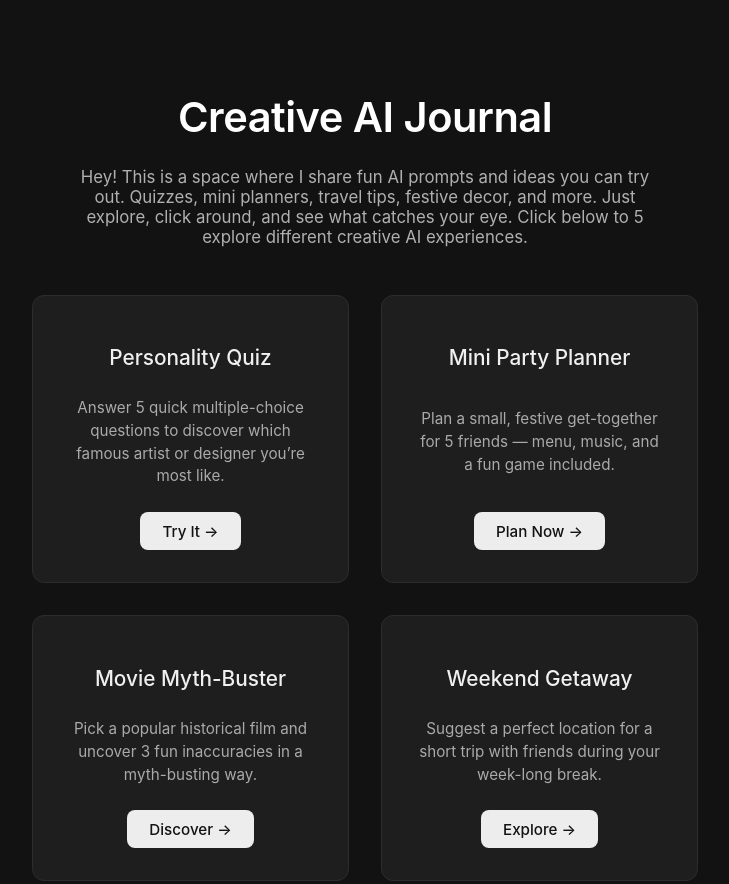
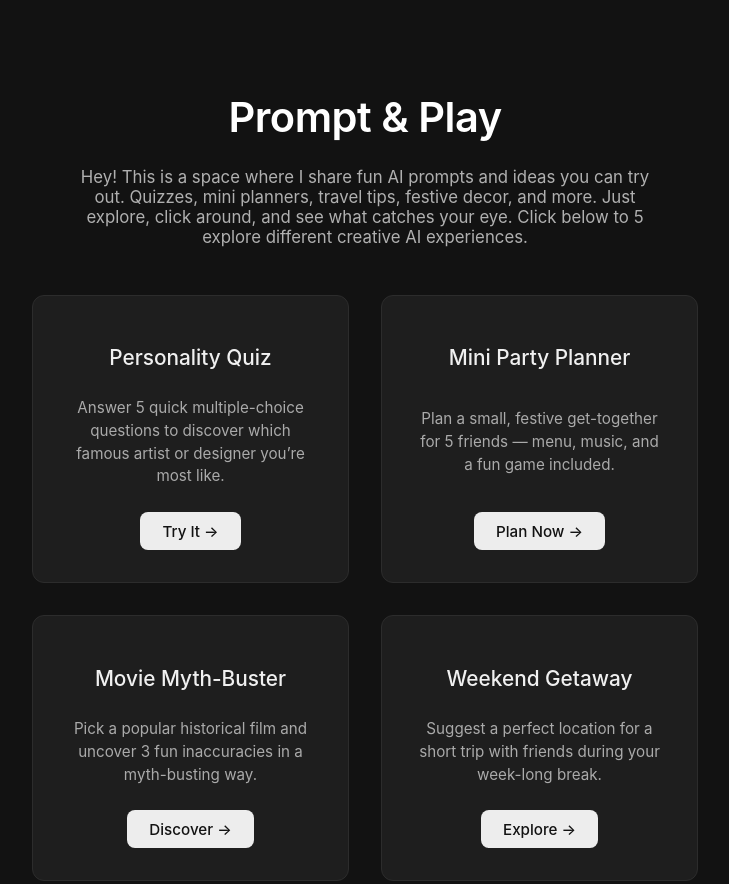
Before and after one commit to burgerphilic18/gsa-gemini, a plain HTML site: page index.html in a window 1280 px wide. Shown: the top 884 px of the page, without its empty margins (275-1004 px from the left). Drawn offline with Linux system fonts and the light colour scheme.

Commit message:
rename blog site

```diff
--- a/index.html
+++ b/index.html
@@ -3,12 +3,12 @@
 <head>
   <meta charset="UTF-8" />
   <meta name="viewport" content="width=device-width, initial-scale=1.0"/>
-  <title>Creative AI Journal</title>
+  <title>Prompt & Play</title>
   <link rel="stylesheet" href="style.css">
 </head>
 <body>
   <main>
-    <h1>Creative AI Journal</h1>
+    <h1>Prompt & Play</h1>
     <p>Hey! This is a space where I share fun AI prompts and ideas you can try out. Quizzes, mini planners, travel tips, festive decor, and more. Just explore, click around, and see what catches your eye. Click below to 5 explore different creative AI experiences.</p>
 
     <div class="grid">
```
